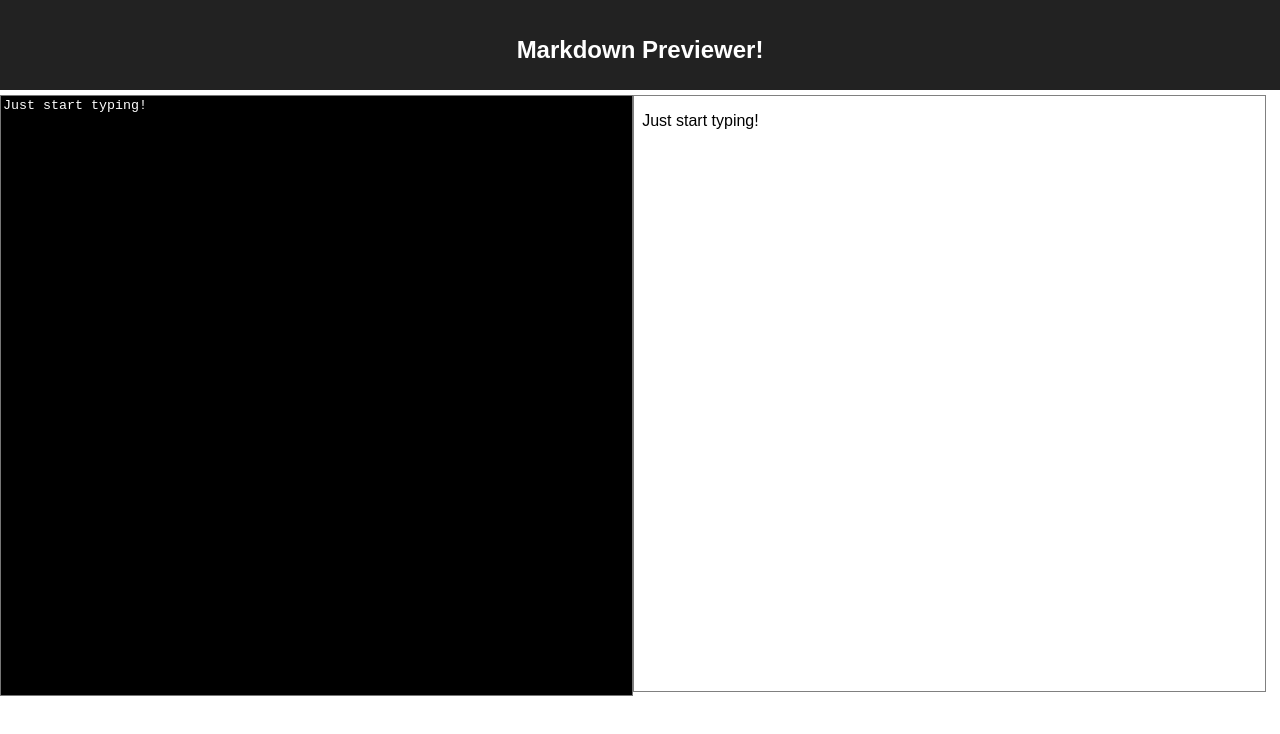
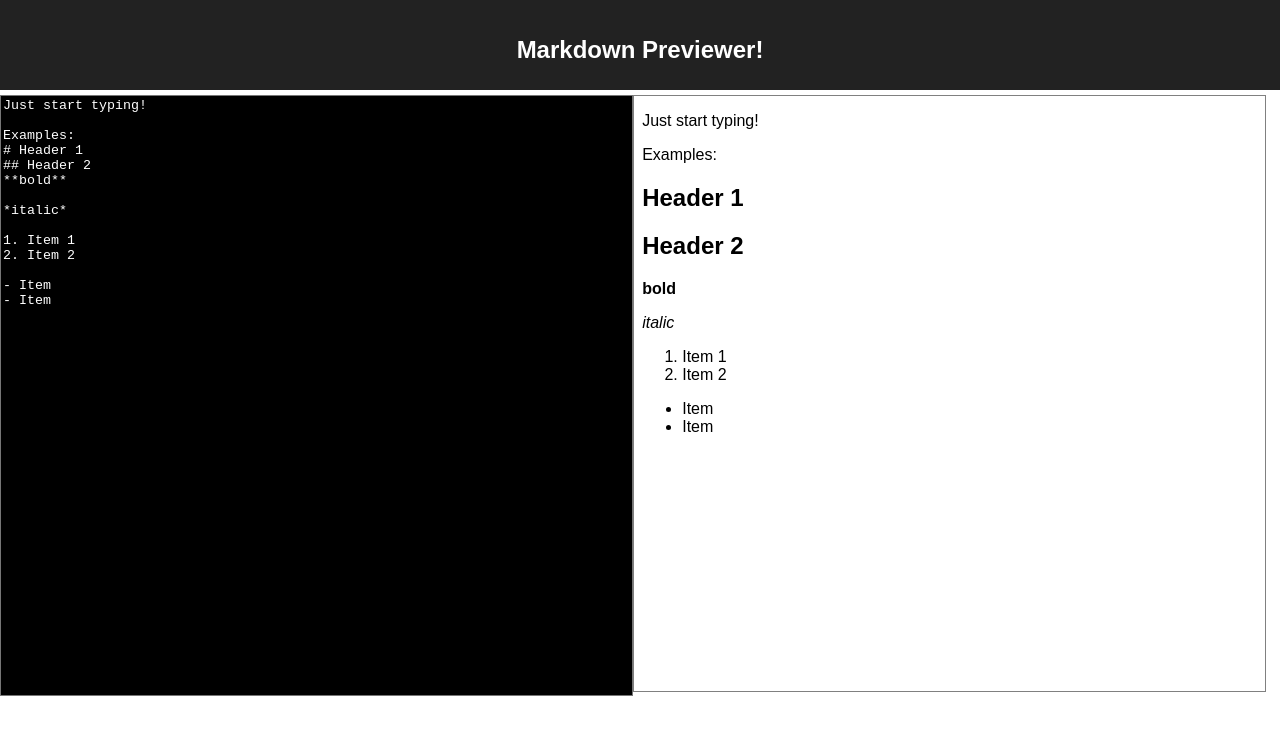
Before and after one commit to YouGuavas/fcc-react-markdown, a React (Create React App) app: page / in a window 1280 px wide. Shown: the top 734 px of the page. Built offline with nearby package versions, Linux system fonts and the light colour scheme.

Commit message:
Update markdown examples for the uninitiated

```diff
--- a/src/App.js
+++ b/src/App.js
@@ -1,5 +1,4 @@
-import React, { Component } from 'react';
-import logo from './logo.svg';
+import React from 'react';
 import { Input } from './Input.js';
 import './App.css';
 
--- a/src/Input.js
+++ b/src/Input.js
@@ -1,8 +1,7 @@
 import React, {Component} from 'react';
 import './Input.css';
 import ReactMarkdown from 'react-markdown';
-//import marked from 'react-marked';
-const marked = require('react-marked');
+
 
 export class Input extends Component {
 	handleUserInput(e) {
@@ -12,8 +11,12 @@ export class Input extends Component {
 	}
 	constructor(props) {
 		super(props);
+		const headers = '# Header 1\n## Header 2'
+		const font = '**bold**\n\n*italic*'
+		const list = '1. Item 1\n2. Item 2\n\n- Item\n- Item'
+
 		this.state = {
-			userInput: 'Just start typing!'
+			userInput: `Just start typing!\n\nExamples:\n${headers}\n${font}\n\n${list}`
 		};
 		this.handleUserInput = this.handleUserInput.bind(this);
 	}
```
